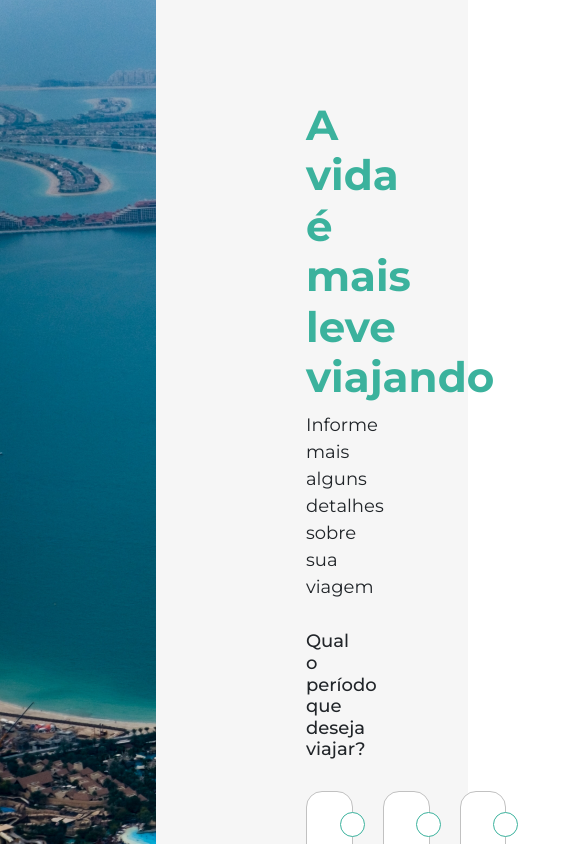
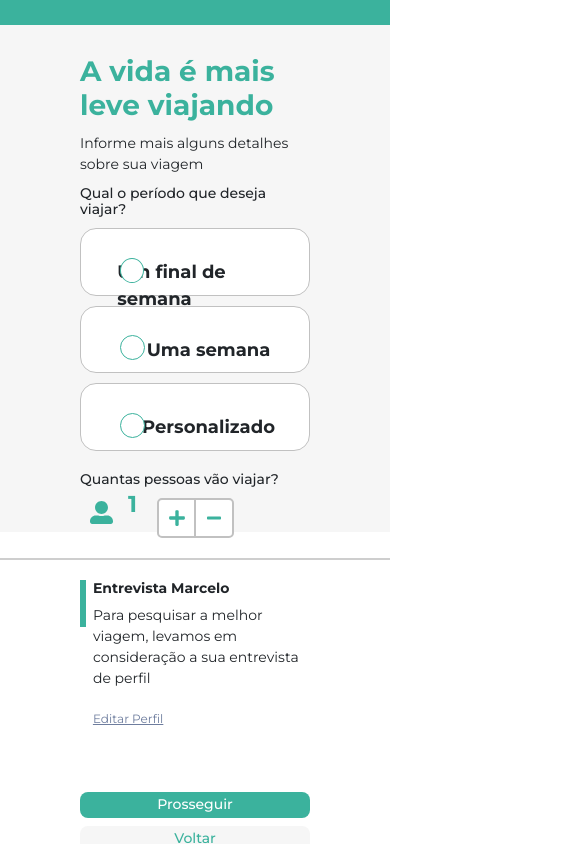
Before and after one commit to StartFuture/novi-frontend, a React (Create React App) app: page /newTrip in a window 390 px wide. Shown: the top 844 px of the page, 585 px wide, since content can reach past the window. Built offline with nearby package versions, Linux system fonts and the light colour scheme; the HTML template or start-up script is replaced by a standard one.

Commit message:
feat(New Trip): Starting responsivity

```diff
--- a/src/pages/newTrip/index.jsx
+++ b/src/pages/newTrip/index.jsx
@@ -35,7 +35,7 @@ function NewTrip(){
                 <p className="tripDetails">Informe mais alguns detalhes sobre sua viagem</p>
 
                 <h3>Qual o período que deseja viajar?</h3>
-                <div className="displayFlexRow">
+                <div className="displayFlexColumnRow">
 
                     <label class="container">
                         <input type="radio" name="radio"/>
--- a/src/pages/newTrip/styles.ts
+++ b/src/pages/newTrip/styles.ts
@@ -4,24 +4,46 @@ import styled from "styled-components";
 export const MainContainer = styled.div`
     display: flex;
     flex-direction: row;
+
+    @media only screen and (max-device-width: 900px) {
+        flex-direction: column;
+    }
 `;
 
 export const ContainerLeft = styled.div`
-    width: 40vw;
-    height: 100vh;
+    width: 40%;
+    height: 100%;
+
+    @media only screen and (max-device-width: 1570px) {
+        width: 30%;
+    }
+
+    @media only screen and (max-device-width: 900px) {
+        height: 3vh;
+        width: 100%;
+        background-color: ${props => props.theme.colors.primaryColor}
+    }
 `
 
 export const LeftImage = styled.div`
     background-image: url("img/interviewStartBG.png");
     background-repeat: no-repeat;
-    background-size: fill;
+    background-size: contain;
     height: 100vh;
     max-width: 810px;
     width: 70vw;
+
+    @media only screen and (max-device-width: 1570px) {
+        max-width: 510px;
+    }
+
+    @media only screen and (max-device-width: 900px) {
+        background-image: none;
+    }
 `;
 
 export const Container = styled.div`
-    width: 80vw;
+    width: 80%;
     height: 100vh;
     background-color: #F6F6F6;
     padding: 100px 150px 80px 150px;
@@ -64,6 +86,11 @@ export const Container = styled.div`
         font-size: 18px;
         font-weight: 400;
         margin: 10px 0px;
+    }
+
+    .displayFlexColumnRow {
+        display: flex;
+        flex-direction: row;
     }
 
     .displayFlexRow{
@@ -190,7 +217,6 @@ export const Container = styled.div`
         border-radius: 8px;
         color: white;
         background-color: ${props => props.theme.colors.primaryColor};;
-        font-size: 14px;
         cursor: pointer;
         font-size: 18px;
         font-weight: 500;
@@ -208,4 +234,166 @@ export const Container = styled.div`
         font-size: 18px;
         font-weight: 500;
     }
+
+    @media only screen and (max-device-width: 1570px) {
+        width: 70%;
+        height: 100vh;
+        padding: 30px 0px 20px 80px;
+
+        h1 {
+            font-size: 28px;
+        }
+
+        .tripDetails {
+            font-size: 14px;
+        }
+
+        h3 {
+            font-size: 14px;
+            margin: 20px 0px;
+        }
+
+        .container {
+            width: 16vw;
+            margin-bottom: 10px;
+        }
+
+        .checkmark {
+            left: 6.8vw;
+        }
+
+        small {
+            margin: 20px auto 10px auto;
+            font-size: 14px;
+        }
+
+        .quantityPeopleTrip {
+            padding-bottom: 20px;
+        }
+
+        .peopleIcon {
+            font-size: 23px;
+        }
+
+        .numberPeople {
+            position: relative;
+            bottom: 8px;
+            font-size: 23px;
+        }
+
+        .btnPlus {
+            padding: 0px 0px;
+        }
+
+        .btnMinus {
+            padding: 0px 0px;
+            margin-left: -3px;
+        }
+
+        .horizontalLine {
+            padding: 20px;
+            border-top: 2px solid #CECECE;
+            width: 52.5vw;
+        }
+
+        .verticalLine {
+            height: 9.7vh;
+        }
+
+        h4 {
+            font-size: 14px;
+        }
+
+        p {
+            font-size: 14px;
+        }
+
+        a {
+            font-size: 12px;
+        }
+
+        .btnNavigator {
+            position: relative;
+            top: 40px;
+        }
+
+        .btnNext {
+            padding: 1% 2.5%;
+            width: 85%;
+            font-size: 14px;
+        }
+
+        .btnPrevious {
+            padding: 1% 2.5%;
+            width: 85%;
+            font-size: 14px;
+        }
+
+    }
+
+    @media only screen and (max-device-width: 900px) {
+        width: 100vw;
+        height: 60vh;
+        padding: 30px 80px 0px 80px;
+
+        .displayFlexColumnRow {
+            flex-direction: column;
+        }
+
+        .container {
+            flex-direction: row;
+            width: 100%;
+            height: 8vh;
+            cursor: pointer;
+            padding-right: 10px;
+            margin-bottom: 10px;
+        }
+
+        .checkmark {
+            top: 1vh;
+            left: 6.8vw;
+        }
+
+        h3 {
+            margin: 10px 0px;
+        }
+
+        small {
+            margin: 30px auto 10px auto;
+            font-size: 18px;
+        }
+
+        .peopleIcon {
+            margin-bottom: 2px;
+        }
+
+        .numberPeople {
+            bottom: 10px;
+        }
+
+        .horizontalLine {
+            padding: 10px;
+            border-top: 2px solid #CECECE;
+            margin-left: -80px !important;
+            width: 100vw;
+        }
+
+        .verticalLine {
+            height: 5.5vh;
+            margin-right: 3%;
+        }
+
+        .btnNavigator {
+            position: relative;
+            top: 40px;
+        }
+
+        .btnNext {
+            width: 100%;
+        }
+
+        .btnPrevious {
+            width: 100%;
+        }
+    }
 `;
```
